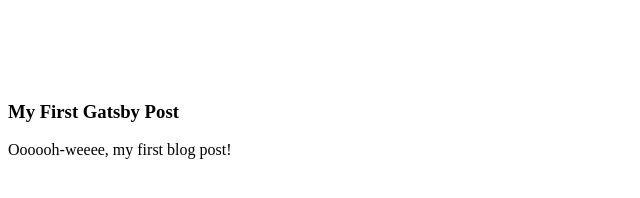
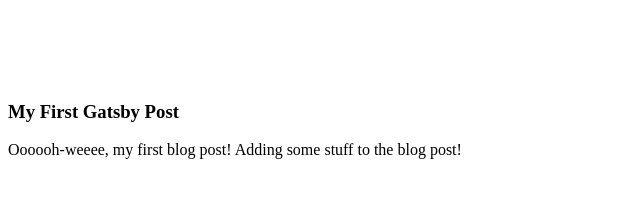
Before and after one commit to funwhilelost/seattledeveloperscoop-web, a Gatsby site: page /hello-world in a window 1280 px wide. Shown: the whole page, without its empty margins (0-640 px from the left). Built offline with nearby package versions, Linux system fonts and the light colour scheme; Gatsby itself is replaced by a stand-in of ours.

Commit message:
tidy: adding some stuff
This completes the work in [SDC-123]

```diff
--- a/src/posts/POST.md
+++ b/src/posts/POST.md
@@ -4,4 +4,4 @@ date: "2018-01-09T05:01:33.962Z"
 title: "My First Gatsby Post"
 ---
 
-Oooooh-weeee, my first blog post!
+Oooooh-weeee, my first blog post!  Adding some stuff to the blog post!
```
